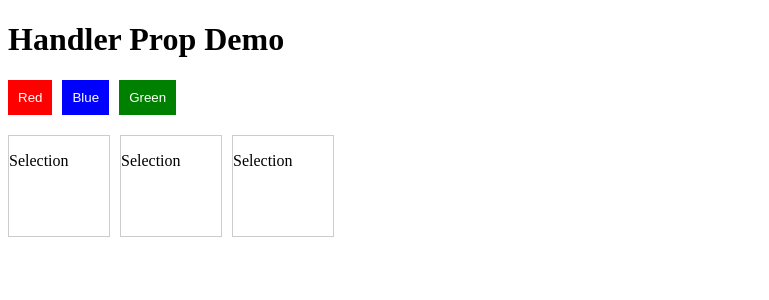
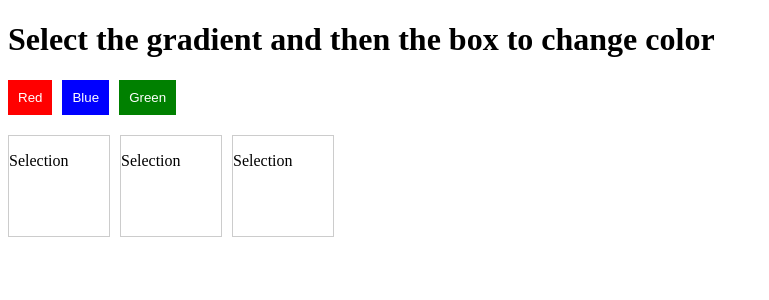
Before and after one commit to acciojob/passing-handler-prop-react-reddy-sravan12, a React app: page / in a window 1280 px wide. Shown: the top 300 px of the page, without its empty margins (0-769 px from the left). Built offline with nearby package versions, Linux system fonts and the light colour scheme.

Commit message:
error state

```diff
--- a/src/components/App.js
+++ b/src/components/App.js
@@ -17,7 +17,7 @@ function App() {
 
   return (
     <div className="App">
-      <h1>Handler Prop Demo</h1>
+      <h1>Select the gradient and then the box to change color</h1>
       <ColourSelector colors={colors} onColorSelect={handleColorSelect} />
       <div style={{ display: 'flex', gap: '10px', marginTop: '20px' }}>
         {/* Render 3 selection boxes */}
```
